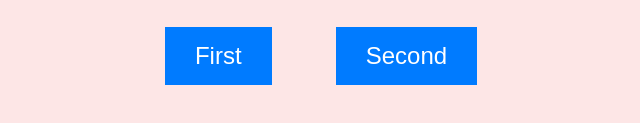
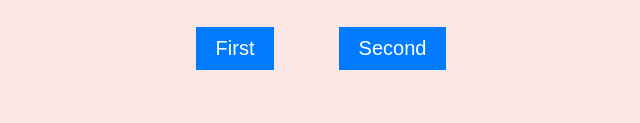
Before and after one commit to akshay77-web/aks, a plain HTML site: page final.html in a window 1280 px wide. Shown: the part 295-418 px from the top of the page, without its empty margins (319-959 px from the left). Drawn offline with Linux system fonts and the light colour scheme.

Commit message:
Update final.html

```diff
--- a/final.html
+++ b/final.html
@@ -34,8 +34,8 @@
             margin: 0 20px;
         }
         .choiceButton {
-            font-size: 24px;
-            padding: 15px 30px;
+            font-size: 20px;
+            padding: 10px 20px;
             margin: 10px 30px; /* Increased horizontal margin for more gap */
             border: none;
             cursor: pointer;
```
